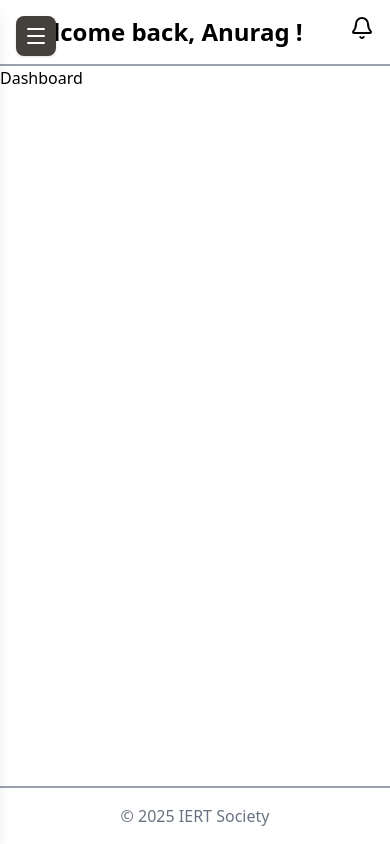
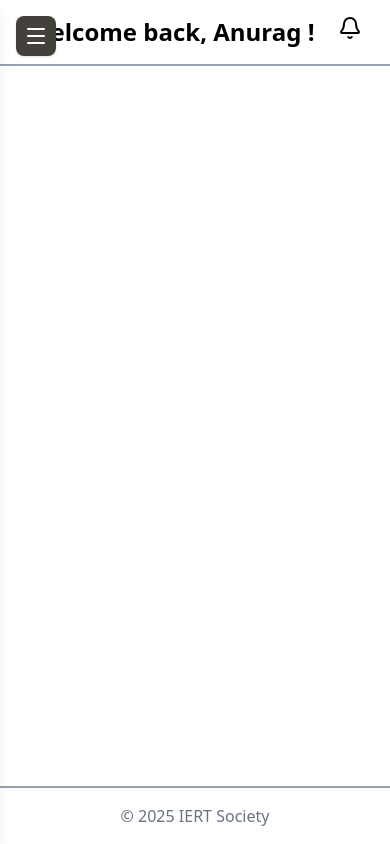
Before and after one commit to Hasan-1-6/Neighbor.ly, a React (Vite) app in the folder frontend/Neighbor.ly/: page / in a window 390 px wide. Built offline with nearby package versions, Linux system fonts and the light colour scheme.

Commit message:
Fixed the topbar responsiveness issue

```diff
--- a/frontend/Neighbor.ly/src/App.css
+++ b/frontend/Neighbor.ly/src/App.css
@@ -0,0 +1,10 @@
+html, body, #root {
+    overflow-x: hidden;
+    width: 100%;
+    margin: 0;
+    padding: 0;
+    box-sizing: border-box;
+}
+* {
+    box-sizing: border-box;
+}
--- a/frontend/Neighbor.ly/src/App.jsx
+++ b/frontend/Neighbor.ly/src/App.jsx
@@ -2,21 +2,23 @@ import { useState } from 'react'
  import Dashboard from './user/Dashboard'
  import Grievances from './user/Grievances'
  import Members from './user/Members'
-import Navbar from './sides/Sidebar'
+import Sidebar from './sides/Sidebar'
 import Footer from './sides/Footer'
  import Profile from './user/Profile'
 import { createBrowserRouter, RouterProvider, Outlet } from 'react-router-dom'
 import Topbar from './sides/Topbar'
 import { Notification, Setting, Account } from './sides/Topnav'
+import './App.css'
 
 function App() {
    const router = createBrowserRouter([
+
      {
        path : '/',
        element : (
         <>
         <Topbar/>
-         <Navbar/>
+         <Sidebar/>
          <Outlet/>
        <Footer/>
          </>
--- a/frontend/Neighbor.ly/src/sides/Topbar.jsx
+++ b/frontend/Neighbor.ly/src/sides/Topbar.jsx
@@ -7,7 +7,7 @@ const Topbar = () => {
     const [adminName, setadminName] = useState("Anurag")
     const [flatNo, setflatNo] = useState("")
   return (
-    <div className='flex top-0  w-screen justify-between  p-4 border-b-2 border-gray-400'>
+    <div className='flex top-0 w-screen justify-around  p-4 border-b-2 border-gray-400 md:absolute left-20'>
       <div>
         <h1 className='text-center font-bold text-2xl'>Welcome back, {adminName} ! </h1>
         <p className='text-center block'>{flatNo}</p>
--- a/frontend/Neighbor.ly/src/user/Dashboard.jsx
+++ b/frontend/Neighbor.ly/src/user/Dashboard.jsx
@@ -2,7 +2,9 @@ import React from 'react'
 
 const Dashboard = () => {
   return (
-    <div>Dashboard</div>
+    <div>
+
+    </div>
   )
 }
 
```
